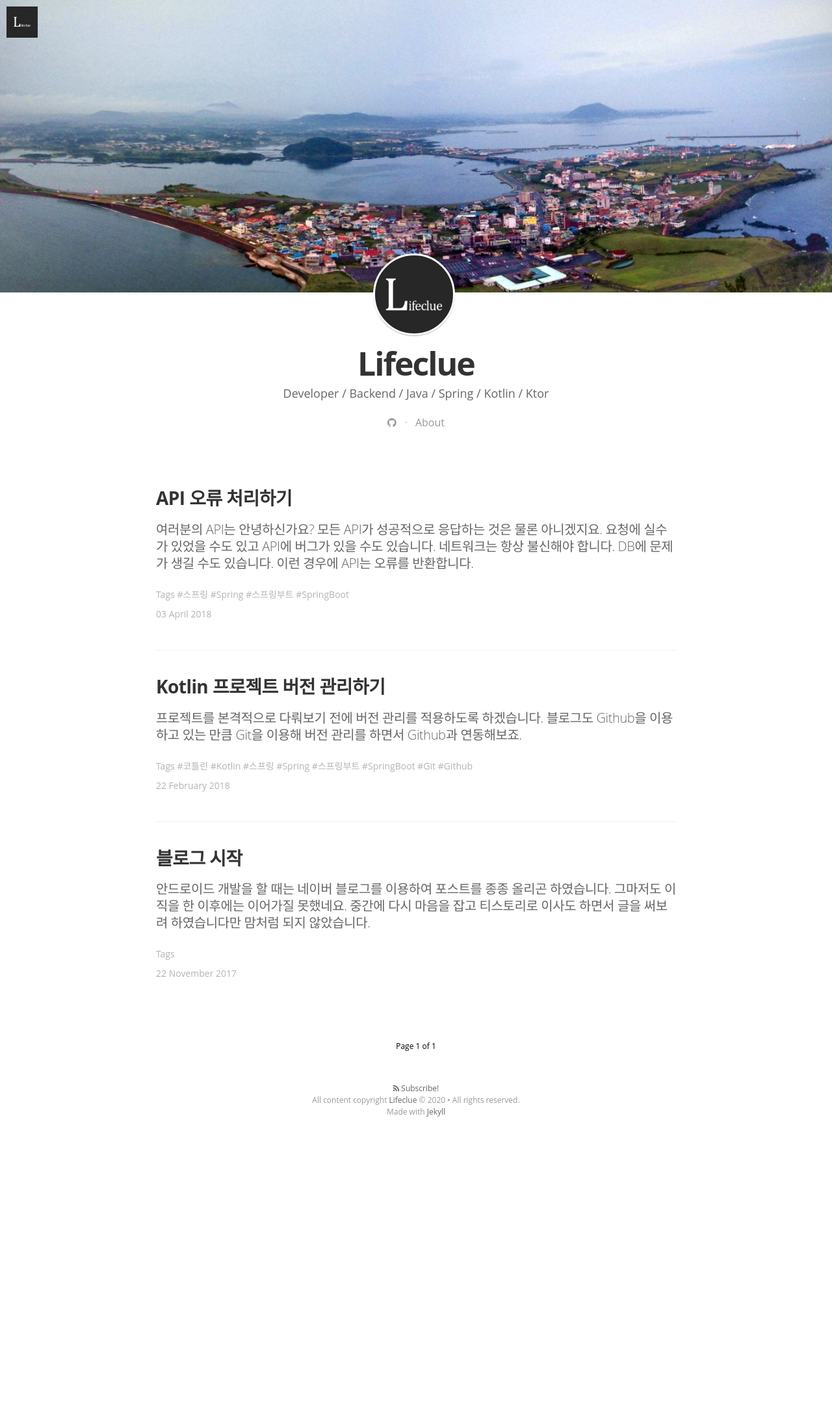
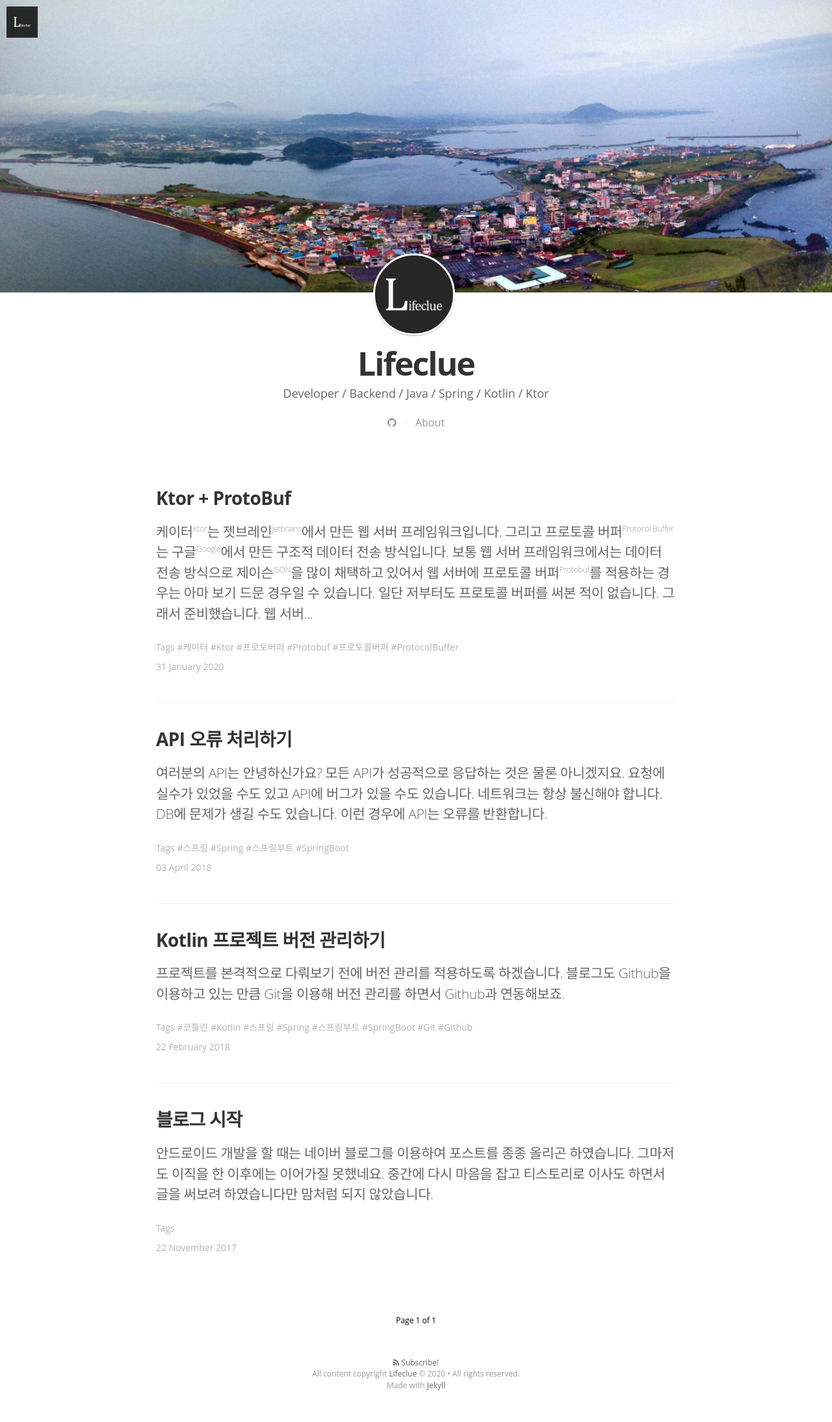
Before and after one commit to Lifeclue/blog, a Jekyll site: the page built from index.html, in a window 1280 px wide. Shown: the whole page at 65% size. Built offline with Jekyll 4.4.1, drawn with Linux system fonts in a browser that asks for light colours; nearby versions of some CDN libraries; some web fonts are replaced; the list of posts is cut into pages by our own code; before the commit the page ends 1767 px from its top, so only the background shows below that; some of the changed lines change nothing that is shown.

Commit message:
Add a new post Ktor + Protobuf

````diff
--- /dev/null
+++ b/_posts/2020-02-01-ktor-and-protobuf.md
@@ -0,0 +1,515 @@
+---
+layout: post
+title: "Ktor + ProtoBuf"
+date: "2020-02-01 01:39:06 +0900"
+categories: Ktor ProtoBuf
+comments: true
+tags: 케이터 Ktor 프로토버퍼 Protobuf 프로토콜버퍼 ProtocolBuffer
+---
+
+[케이터<sup>Ktor</sup>](https://ktor.io/)는 [젯브레인<sup>Jetbrains</sup>](https://www.jetbrains.com/)에서 만든 웹 서버 프레임워크입니다. 그리고 [프로토콜 버퍼<sup>Protocol Buffer</sup>](https://developers.google.com/protocol-buffers)는 구글<sup>Google</sup>에서 만든 구조적 데이터 전송 방식입니다.
+보통 웹 서버 프레임워크에서는 데이터 전송 방식으로 제이슨<sup>JSON</sup>을 많이 채택하고 있어서 웹 서버에 프로토콜 버퍼<sup>Protobuf</sup>를 적용하는 경우는
+아마 보기 드문 경우일 수 있습니다. 일단 저부터도 프로토콜 버퍼를 써본 적이 없습니다.
+그래서 준비했습니다. 웹 서버 인터페이스로 프로토콜 버퍼 사용하기!
+
+## 케이터
+
+케이터는 오로지 [코틀린<sup>Kotlin</sup>](https://kotlinlang.org)으로만 작성된 젯브레인의 오픈소스 웹 서버 프레임워크입니다. 설정이 매우 쉽고 빠르게 서버를 띄울 수 있습니다.
+
+```kotlin
+// https://ktor.io/quickstart/index.html
+// Main.kt
+import io.ktor.application.*
+import io.ktor.http.*
+import io.ktor.response.*
+import io.ktor.routing.*
+import io.ktor.server.engine.*
+import io.ktor.server.netty.*
+
+fun main(args: Array<String>) {
+    val server = embeddedServer(Netty, port = 8080) {
+        routing {
+            get("/") {
+                call.respondText("Hello World!", ContentType.Text.Plain)
+            }
+        }
+    }
+}
+```
+
+## 프로토콜 버퍼
+
+프로토콜 버퍼는 언어 중립적이고 플랫폼 중립적인 구조적 데이터 전송 방식입니다. 서버와 클라이언트가 자바<sup>Java</sup>를 쓰던 코틀린을 쓰던 스위프트<sup>Swift</sup>를 쓰던 상관이 없다는 거죠. 그러나 프로토콜 버퍼는 인터페이스 정의 언어<sup>IDL:Interface Definition Language</sup>이기 때문에 인터페이스를 정의하기 위한 언어를 배워야 합니다. 이 언어로 작성한 프로토콜 버퍼 명세를 여러 언어로 컴파일할 수 있습니다. 이렇게 컴파일하면 API 명세를 문서로 만들어서 전달하거나 각자 JSON을 변환하기 위해 애쓰지 않아도 됩니다. 컴파일하면 바이트 배열<sup>ByteArray</sup>을 컴파일된 함수에 넣어서 컴파일된 객체로 바로 받을 수 있으니까요. 클라이언트도 마찬가지입니다.
+
+또한 서로 데이터 구조를 잘못 짜서 오류가 생기는 일도 없겠죠? 클라이언트가 안드로이드<sup>Android</sup>와 아이폰<sup>iOS</sup>, 웹<sup>Web</sup> 등 여러개라면 그 효과는 배가 될 겁니다.
+
+```protobuf
+// https://developers.google.com/protocol-buffers/docs/overview#how-do-they-work
+// Person.proto
+message Person {
+  required string name = 1;
+  required int32 id = 2;
+  optional string email = 3;
+
+  enum PhoneType {
+    MOBILE = 0;
+    HOME = 1;
+    WORK = 2;
+  }
+
+  message PhoneNumber {
+    required string number = 1;
+    optional PhoneType type = 2 [default = HOME];
+  }
+
+  repeated PhoneNumber phone = 4;
+}
+```
+
+## 케이터 시작하기
+
+먼저 프로젝트를 만들어 보겠습니다. 아무래도 코틀린을 사용하기에는 [인텔리제이<sup>IntelliJ</sup>](https://www.jetbrains.com/idea/)를 사용하는 것이 여러모로 이득입니다. 물론 인텔리제이 역시 젯브레인에서 만들었다는 것이 한몫 하겠죠?
+
+인텔리제이에서 새 프로젝트 창을 띄우면 케이터 프로젝트를 만들 수 있습니다. 이를 통해 쉽게 케이터 프로젝트를 만들고 초기 설정을 건너뛸 수 있습니다.
+
+![인텔리제이 케이터 새 프로젝트 만들기]({{"/assets/images/page/ktor-protobuf/new_project_ktor.png" | absolute_url}})
+
+일단 이것 저것 선택하지 않고 만들었습니다. 제가 만진 거라곤 `GradleKotlinDsl`뿐입니다.
+
+프로젝트가 완성되면 `build.gradle`에 케이터의 의존성<sup>Dependencies</sup>이 추가되어 있을 겁니다.
+
+```kotlin
+dependencies {
+    implementation("org.jetbrains.kotlin:kotlin-stdlib-jdk8:$kotlin_version")
+    implementation("io.ktor:ktor-server-netty:$ktor_version")
+    implementation("ch.qos.logback:logback-classic:$logback_version")
+    testImplementation("io.ktor:ktor-server-tests:$ktor_version")
+}
+```
+
+- 코틀린 의존성
+- 케이터의 [네띠<sup>Netty</sup>](https://netty.io/) 서버 의존성: 케이터의 웹서버로 네띠를 사용합니다. [다른 서버를 사용할 수도 있습니다.](https://ktor.io/servers/configuration.html#embedded-server)
+- 로그백 의존성: 케이터는 로그 기록을 위해 로그백을 사용합니다.
+- 케이터의 서버 테스트 의존성
+
+추가로 필요한 기능이나 사양이 있다면 의존성을 추가하는 것으로 사용하실 수 있습니다.
+또한 애초에 케이터 프로젝트 생성 마법사를 통해 만들지 않은 프로젝트라도 위의 의존성을 추가하면
+기존 애플리케이션에 케이터를 연동할 수 있습니다.
+
+저처럼 케이터 프로젝트 생성 마법사를 통해 프로젝트를 만드셨다면 의존성도 추가되어 있고 애플리케이션<sup>Application</sup>도 만들어져 있을겁니다.
+아래는 이미 만들어진 애플리케이션 파일입니다.
+
+```kotlin
+// src/Application.kt
+import io.ktor.application.*
+import io.ktor.response.*
+import io.ktor.request.*
+
+fun main(args: Array<String>): Unit = io.ktor.server.netty.EngineMain.main(args)
+
+@Suppress("unused") // Referenced in application.conf
+@kotlin.jvm.JvmOverloads
+fun Application.module(testing: Boolean = false) {
+}
+```
+
+뭐 별거 없는 것 같은데 `main`함수를 실행하면 서버가 실행됩니다. 서버의 포트 등의 설정은 [application.conf](https://ktor.io/servers/configuration.html#available-config)파일에 있습니다.
+
+```kotlin
+// resources/application.conf
+ktor {
+    deployment {
+        port = 8080
+        port = ${?PORT}
+    }
+    application {
+        modules = [ com.ruewid.ApplicationKt.module ]
+    }
+}
+```
+
+자 이제 웹서버에 HTTP 종단점<sup>Endpoint</sup>을 하나 추가해보겠습니다.
+
+```kotlin
+import io.ktor.application.*
+import io.ktor.response.*
+import io.ktor.request.*
+import io.ktor.routing.get // 추가됨
+import io.ktor.routing.routing // 추가됨
+
+fun main(args: Array<String>): Unit = io.ktor.server.netty.EngineMain.main(args)
+
+@Suppress("unused") // Referenced in application.conf
+@kotlin.jvm.JvmOverloads
+fun Application.module(testing: Boolean = false) {
+    routing { // HTTP 요청 분기 설정 추가됨
+        get("/") { // GET 방식의 '/' 경로 종단점 추가됨
+            call.respondText("Hello, Ktor")
+        }
+    }
+}
+```
+
+이제 다시 `main`함수를 호출하여 웹서버를 실행하고 HTTP 요청을 보내봅시다.
+
+```
+D:\Workspace\ktor-protobuf-test>curl http://localhost:8080/
+Hello, Ktor
+```
+
+응답 잘 받으셨나요? 이 HTTP 종단점은 요청 데이터는 없지만 응답으로 글을 줍니다. 이제 프로토콜 버퍼를 응답으로 받아볼까요?
+
+## 프로토콜 버퍼 시작하기
+
+먼저 프로토콜 버퍼의 의존성을 추가합니다.
+
+```kotlin
+// build.gradle.kts
+...
+
+plugins {
+    application
+    kotlin("jvm") version "1.3.61"
+    id("com.google.protobuf") version "0.8.11" // 추가됨
+}
+...
+dependencies {
+    implementation("org.jetbrains.kotlin:kotlin-stdlib-jdk8:$kotlin_version")
+    implementation("io.ktor:ktor-server-netty:$ktor_version")
+    implementation("ch.qos.logback:logback-classic:$logback_version")
+    implementation("com.google.protobuf:protobuf-java:$protobuf_version") // 추가됨
+    testImplementation("io.ktor:ktor-server-tests:$ktor_version")
+}
+```
+
+먼저 그레이들<sup>Gradle</sup> 플러그인 의존성을 추가해줍니다. 이는 그레이들 빌드 스크립트에서 프로토콜 버퍼 소스셋<sup>SourceSets</sup> 경로 설정이나 `protobuf`블록을 사용하기 위함입니다. 다음 `protobuf-java` 의존성을 추가해줍니다. 현재 프로토콜 버퍼의 명세를 코틀린으로 컴파일할 수는 없기 때문에 자바에 의존합니다. 컴파일된 프로토콜 버퍼 클래스를 사용하기 위해 추가합니다.
+
+그리고 프로토콜 버퍼의 명세 파일(`.proto`)이 어디에 위치할 지 지정해주어야 합니다.
+
+```kotlin
+// build.gradle.kts
+...
+kotlin.sourceSets["main"].kotlin.srcDirs("src")
+kotlin.sourceSets["test"].kotlin.srcDirs("test")
+
+sourceSets["main"].resources.srcDirs("resources")
+sourceSets["test"].resources.srcDirs("testresources")
+
+sourceSets["main"].proto.srcDirs("protobuf") // 추가됨
+```
+
+인텔리제이의 케이터 프로젝트 생성 마법사에 의해 생성된 이 프로젝트에서 프로토콜 버퍼 명세가 놓일 곳이 마땅치 않은 것 같아 저는 `src` 디렉토리와 같은 수준에 `protobuf` 디렉토리를 만들고 이곳에 `.proto` 명세 파일을 저장하겠습니다.
+
+그리고 명세를 한번 작성해 봅시다.
+
+```protobuf
+// protobuf/responses.proto
+syntax = "proto3";
+
+message Article {
+    string id = 1;
+    string title = 2;
+    string body = 3;
+    int32 viewCount = 4;
+}
+```
+
+이제 그레이들의 `build` 작업을 실행시키면 `Responses.java`파일이 생성되는 것을 볼 수 있습니다.
+
+```
+gradlew build
+```
+
+`Responses.java`파일이 어디에 생겼나요? 다음의 경로를 따라가시면 확인할 수 있습니다.
+
+```
+build/generated/source/proto/main/java
+```
+
+이는 프로토콜 버퍼 컴파일러가 컴파일 결과물을 출력하는 기본 위치입니다. [물론 이 위치는 변경이 가능합니다.](https://github.com/google/protobuf-gradle-plugin#change-where-files-are-generated)
+
+이제 `.java` 소스 파일도 만들어 졌겠다, 응답으로 보내볼까요?
+
+```kotlin
+// Application.kt
+...
+fun Application.module(testing: Boolean = false) {
+    routing {
+        get("/") {
+            call.respondText("Hello, Ktor")
+        }
+        // 아래 get 블록 추가됨
+        get("/article") {
+
+            val article = Responses.Article.newBuilder()
+                .setId("ID")
+                .setTitle("TITLE")
+                .setBody("BODY")
+                .setViewCount(8)
+                .build()
+            call.respondBytes(article.toByteArray(), ContentType("application", "x-protobuf"))
+        }
+    }
+}
+```
+
+프로토콜 버퍼의 자바 버전은 newBuilder()를 이용하여 객체를 빌드합니다. 그런데 `Responses`부터 임포트<sup>Import</sup>가 되지 않을 겁니다. 클래스패스<sup>Classpath</sup>를 지정해주지 않으면 사용할 수 없습니다. 다시 그레이들 빌드 스크립트로 가볼까요?
+
+```kotlin
+kotlin.sourceSets["main"].kotlin.srcDirs("src")
+kotlin.sourceSets["test"].kotlin.srcDirs("test")
+
+sourceSets["main"].resources.srcDirs("resources")
+sourceSets["test"].resources.srcDirs("testresources")
+
+sourceSets["main"].proto.srcDirs("protobuf")
+sourceSets["main"].java.srcDirs("build/generated/source/proto/main/java") // 추가됨
+```
+
+컴파일된 `.java`파일이 있는 경로를 소스 디렉토리로 추가해주면 됩니다.
+
+다시 아까 코드로 가면 임포트가 가능해졌을 겁니다. 이 서버를 띄워봅시다. 그리고 추가된 종단점을 호출해볼까요?
+
+```
+D:\Workspace\ktor-protobuf-test>curl http://localhost:8080/article
+
+╗ID║TITLE╝BODY
+```
+
+뭔가 알아볼 듯 알아보기 힘든 결과가 나왔네요.
+자 이것을 `Responses.Article`로 받아봅시다.
+이를 위해 테스트 코드를 작성할 겁니다.
+`src`와 같은 수준에 `test`라는 디렉토리를 만들고 다음과 같은 테스트를 작성해 봅시다.
+
+```kotlin
+// test/HttpProtobufTest.kt
+import com.ruewid.module
+import io.ktor.http.HttpHeaders
+import io.ktor.http.HttpMethod
+import io.ktor.server.testing.handleRequest
+import io.ktor.server.testing.withTestApplication
+import kotlin.test.Test
+import kotlin.test.assertEquals
+import kotlin.test.fail
+
+class HttpProtobufTest {
+    @Test
+    fun respondProtobuf(): Unit = withTestApplication({
+        module(true) // Application.kt의 module()을 호출함
+    }) {
+        handleRequest(HttpMethod.Get, "/article") // 모의 요청을 전송함
+            .apply {
+                if (response.headers[HttpHeaders.ContentType] != "application/x-protobuf") { // Content-Type이 올바른지 확인
+                    fail()
+                }
+                with(Responses.Article.parseFrom(response.byteContent)) { // 역직렬화
+                    assertEquals("ID", id) // 역직렬화된 각각의 속성 검증
+                    assertEquals("TITLE", title)
+                    assertEquals("BODY", body)
+                    assertEquals(8, viewCount)
+                }
+            }
+    }
+}
+```
+
+모의 요청을 전송하면 실제 서버가 네트워크를 통해 요청을 받은 것처럼 엮인 코드들이 실행되고 응답을 반환합니다.
+반환 받은 응답의 헤더<sup>Header</sup>와 페이로드<sup>Payload</sup>가 예상한 값인지 검증합니다.
+당연하게도 이 테스트는 성공입니다.
+
+이번엔 서버에서 프로토콜 버퍼를 요청 페이로드로 받아볼까요?
+
+```kotlin
+// Application.kt
+...
+fun Application.module(testing: Boolean = false) {
+    routing {
+        ...
+        post("/article") {
+            val received = call.receive<ByteArray>()
+            val article = Responses.Article.parseFrom(received) // 요청으로 받은 페이로드를 객체화
+            call.respondBytes(article.toByteArray(), ContentType("application", "x-protobuf")) // 이를 다시 응답으로 전송
+        }
+    }
+}
+```
+
+이번엔 요청에 프로토콜 버퍼를 실어 보내면 서버는 그것을 객체화했다가 다시 응답에 실어 보냅니다. 이것은 어떻게 테스트해 볼 수 있을까요?
+
+```kotlin
+// test/HttpProtobufTest.kt
+...
+    @Test
+    fun postProtobuf(): Unit = withTestApplication({
+        module(true)
+    }) {
+        handleRequest(HttpMethod.Post, "/article") {
+            addHeader(HttpHeaders.ContentType, "application/x-protobuf") // 요청에 헤더를 추가함
+            setBody(Responses.Article.newBuilder() // 요청에 페이로드를 추가함
+                .setId("POST_ID")
+                .setTitle("POST_TITLE")
+                .setBody("POST_BODY")
+                .setViewCount(88)
+                .build()
+                .toByteArray())
+        }
+            .apply {
+                if (response.headers[HttpHeaders.ContentType] != "application/x-protobuf") {
+                    fail()
+                }
+                with(Responses.Article.parseFrom(response.byteContent)) {
+                    assertEquals("POST_ID", id) // 요청으로 보냈던 프로토콜 버퍼의 속성들과 응답을 검증
+                    assertEquals("POST_TITLE", title)
+                    assertEquals("POST_BODY", body)
+                    assertEquals(88, viewCount)
+                }
+            }
+    }
+}
+```
+
+보낸 값이 응답에 똑같이 들어있는지 확인합니다. 당연히 성공이겠죠?
+
+## 컨텐츠 협상<sup>Content Negotiation</sup>
+
+우리는 이제 프로토콜 버퍼를 이용하여 HTTP API의 요청과 응답으로 데이터를 주고 받을 수 있게 되었습니다.
+하지만 이미 웹 서버 프레임워크로 개발해 보신 분들은 조금 의아해 하실 수도 있습니다.
+모든 HTTP 종단점에서 ByteArray를 처리해야 할까요?
+항상 ByteArray를 받아서 객체화하고, 객체를 ByteArray로 변환한 후에 전송해야 할까요? 이는 비용입니다.
+매 종단점마다 지루한 코드가 삽입됩니다. 이를 개선하기 위해 우리는 케이터의 컨텐츠 협상을 사용할 수 있습니다.
+케이터의 컨텐츠 협상이란 컨텐츠형<sup>Content Type</sup>에 따라 네트워크로 드나드는 데이터를
+애플리케이션에서 원하는 자료형으로 변환해주는 것입니다.
+
+먼저 기능을 사용하기 위해 케이터에게 컨텐츠 협상을 사용하겠다고 알려주어야 합니다.
+
+```kotlin
+// src/Application.kt
+fun Application.module(testing: Boolean = false) {
+    install(ContentNegotiation) // 추가됨
+    routing {
+        ...
+    }
+}
+```
+
+그리고 프로토콜 버퍼의 컨텐츠 협상을 설정합니다.
+
+```kotlin
+// src/Application.kt
+fun Application.module(testing: Boolean = false) {
+    install(ContentNegotiation) {
+        register(ContentType("application", "x-protobuf"), ProtobufConverter()) // 추가됨
+    }
+    routing {
+        ...
+    }
+}
+```
+
+`ProtobufConverter`가 뭐죠? 쉽게, 네트워크로 드나드는 데이터를 변환해 줄 클래스가 필요합니다.
+`ProtobufConverter`는 직접 작성해야 하며 저는 [케이터의 예제](https://ktor.io/servers/features/content-negotiation.html#content-converter)를 참고하여 작성하였습니다.
+
+```kotlin
+// src/ProtobufConverter.kt
+import com.google.protobuf.MessageLite
+import io.ktor.application.ApplicationCall
+import io.ktor.features.ContentConverter
+import io.ktor.http.ContentType
+import io.ktor.http.content.ByteArrayContent
+import io.ktor.request.ApplicationReceiveRequest
+import io.ktor.util.pipeline.PipelineContext
+import io.ktor.utils.io.ByteReadChannel
+import io.ktor.utils.io.core.readBytes
+import io.ktor.utils.io.readRemaining
+
+class ProtobufConverter: ContentConverter { // ContentConverter를 구현해야 합니다.
+    override suspend fun convertForReceive(context: PipelineContext<ApplicationReceiveRequest, ApplicationCall>): Any? {
+        val request = context.subject
+        val channel = request.value as? ByteReadChannel ?: return null
+        return channel.readRemaining().readBytes() // 페이로드를 획득합니다.
+            .let {
+                /* 지금은 Article만 만들었지만 프로토콜 버퍼가 늘어나게 되면
+                 * 결국 특정 타입만 변환하는 코드는 살아남지 못합니다.
+                 * 어떤 타입이든 애플리케이션이 원하는 자료형(request.type)으로
+                 * 변환할 수 있도록 리플렉션을 활용합니다.*/
+                request.type.javaObjectType.getMethod("parseFrom", ByteArray::class.java).invoke(null, it)
+            }
+    }
+
+    override suspend fun convertForSend(
+        context: PipelineContext<Any, ApplicationCall>,
+        contentType: ContentType,
+        value: Any
+    ): Any? {
+        if (value !is MessageLite) {
+            return null; // null을 반환하면 케이터는 다른 변환기로 변환을 시도합니다. (이것이 컨텐츠 협상)
+        }
+        /* 모든 프로토콜 버퍼 객체는 MessageLite를 구현하고 있고
+         * toByteArray()는 MessageLite의 인터페이스이므로
+         * value를 MessageLite로 형변환하여 toByteArray()를 호출합니다.*/
+        return ByteArrayContent(value.toByteArray(), contentType)
+    }
+    }
+}
+```
+
+이렇게 만들어진 변환기<sup>Converter</sup>를 어떻게 쓸 수 있죠? 아까 보셨듯 컨텐츠 협상에 설정할 수 있습니다.
+
+```kotlin
+// src/Application.kt
+fun Application.module(testing: Boolean = false) {
+    install(ContentNegotiation) {
+        // 해당 컨텐츠형은 설정한 변환기를 이용
+        register(ContentType("application", "x-protobuf"), ProtobufConverter())
+    }
+    routing {
+        ...
+    }
+}
+```
+
+그렇다면 기존 종단점은 어떻게 바뀔까요?
+
+```kotlin
+// src/Application.kt
+    ...
+        get("/article") {
+            val article = Responses.Article.newBuilder()
+                .setId("ID")
+                .setTitle("TITLE")
+                .setBody("BODY")
+                .setViewCount(8)
+                .build()
+//            call.respondBytes(article.toByteArray(), ContentType("application", "x-protobuf"))
+            call.respond(article) // 객체를 반환합니다.
+        }
+        post("/article") {
+//            val received = call.receive<ByteArray>()
+//            val article = Responses.Article.parseFrom(received)
+//            call.respondBytes(article.toByteArray(), ContentType("application", "x-protobuf"))
+            val article = call.receive<Responses.Article>() // 객체로 받습니다.
+            call.respond(article)
+        }
+    ...
+```
+
+이제는 ByteArray를 더 이상 신경쓰지 않아도 됩니다.
+
+## 마치며
+
+아마 위의 예제보다 더 좋은 방법으로 HTTP를 통해 프로토콜 버퍼를 주고 받는 방법은 얼마든지 있을 겁니다.
+다만, 이 포스트에서는 케이터(또는 다른 웹 서버 프레임워크)에서 HTTP를 통해 데이터를 전달하는 여러 방법에
+프로토콜 버퍼도 있다는 것을 전달하고자 하였습니다.
+
+주고 받는 데이터의 정의는 프로토콜 버퍼에 의해 정해지므로 프로토콜 버퍼 명세만 공유하면 서버와 클라이언트가
+서로 다른 데이터 모델을 사용하는 문제는 없을 겁니다.
+
+또한 서로 다른 매퍼(또는 파서 또는 직렬자<sup>Serializer</sup>)를 사용함으로 인한 기능 격차 문제도 해소할 수 있습니다.
+예를 들어 제이슨을 자료형으로 사용했을 때 서버측에서 사용하는 제이슨 라이브러리로 쉽게 변환되는 구성 또는 상속 받은 데이터가
+클라이언트에서 변환에 애를 먹을 수 있습니다. 프로토콜 버퍼는 데이터 명세는 물론 변환 코드까지 생성해 주기 때문에
+이런 문제는 쉽게 해결할 수 있다고 생각합니다.
+
+저도 아직 실전에서는 써보지 못했습니다. 모쪼록 HTTP를 인터페이스로 하는 애플리케이션에서 프로토콜 버퍼 채택을 고민하는 분들께
+조금이나마 도움이 됐으면 합니다.
+
+읽어주셔서 고맙습니다.
--- a/css/main.sass
+++ b/css/main.sass
@@ -157,8 +157,8 @@ body
       letter-spacing: -0.02em
       font-weight: 300
       font-style: normal
-      font-size: 20px
-      line-height: 1.3
+      font-size: 21px
+      line-height: 1.5
       color: #666665
       a
         text-decoration: none
@@ -174,6 +174,9 @@ body
         text-decoration: none
         &:hover
           text-decoration: underline
+  sup
+    font-size: 0.6em
+    color: #9e9e9e
 .container.featured
   padding-bottom: 40px
 
@@ -390,13 +393,13 @@ body
     h4
       font-size: 24px
     h5
-      font-size: 20px
+      font-size: 22px
     h6
-      font-size: 20px
+      font-size: 22px
     p
       font-weight: 400
       font-style: normal
-      font-size: 20px
+      font-size: 21px
       line-height: 30px
       margin: 0
       padding-bottom: 30px
@@ -405,8 +408,8 @@ body
       -moz-hyphens: auto
       hyphens: auto
     a
-      color: #333
-      text-decoration: underline
+      color: #0008ff
+      text-decoration: none
     img
       max-width: 100%
       margin: 0 auto
--- a/index.html
+++ b/index.html
@@ -8,35 +8,6 @@ layout: default
 <!--    <span>{{ category[0] }}</span>-->
 <!--    {% endfor %}-->
 
-    {% if site.tags.featured %}
-    <h5 class="index-headline featured"><span>Featured</span></h5>
-
-    <div class="container featured">
-      {% for post in site.tags.featured %}
-        <article class="post" itemscope itemtype="http://schema.org/BlogPosting" role="article">
-          <div class="article-item">
-            <header class="post-header">
-              <h2 class="post-title" itemprop="name"><a href="{{ post.url | prepend: site.baseurl }}" itemprop="url">{{ post.title }}</a></h2>
-            </header>
-            <section class="post-excerpt" itemprop="description">
-              <a href="{{ post.url | prepend: site.baseurl }}" itemprop="url">
-                <p>
-                    {{ post.content | strip_html | truncatewords: 50 }}
-                </p>
-              </a>
-            </section>
-            <div class="post-meta">
-              <time datetime="{{ post.date | date_to_long_string }}">{{ post.date | date_to_long_string }}</time>
-
-            </div>
-          </div>
-        </article>
-      {% endfor %}
-    </div>
-
-    <h5 class="index-headline normal"><span>Regular</span></h5>
-    {% endif %}
-
     <div class="cf frame">
       {% for post in paginator.posts %}
         <article class="post" itemscope itemtype="http://schema.org/BlogPosting" role="article">
@@ -46,7 +17,7 @@ layout: default
             </header>
             <section class="post-excerpt" itemprop="description">
               <a href="{{ post.url | prepend: site.baseurl }}" itemprop="url">
-                <p>{{ post.excerpt | strip_html | truncatewords: 50 }}</p>
+                <p>{{ post.excerpt | replace: '<sup>', '%sup%' | replace: '</sup>', '%/sup%' | strip_html | replace: '%sup%', '<sup>' | replace: '%/sup%', '</sup>' | truncatewords: 50 }}</p>
               </a>
             </section>
 
````
Also changed, not shown: _drafts/branch-strategy-experience.markdown (renamed from _draft/branch-strategy-experience.markdown), assets/images/page/ktor-protobuf/new_project_ktor.PNG (added).
